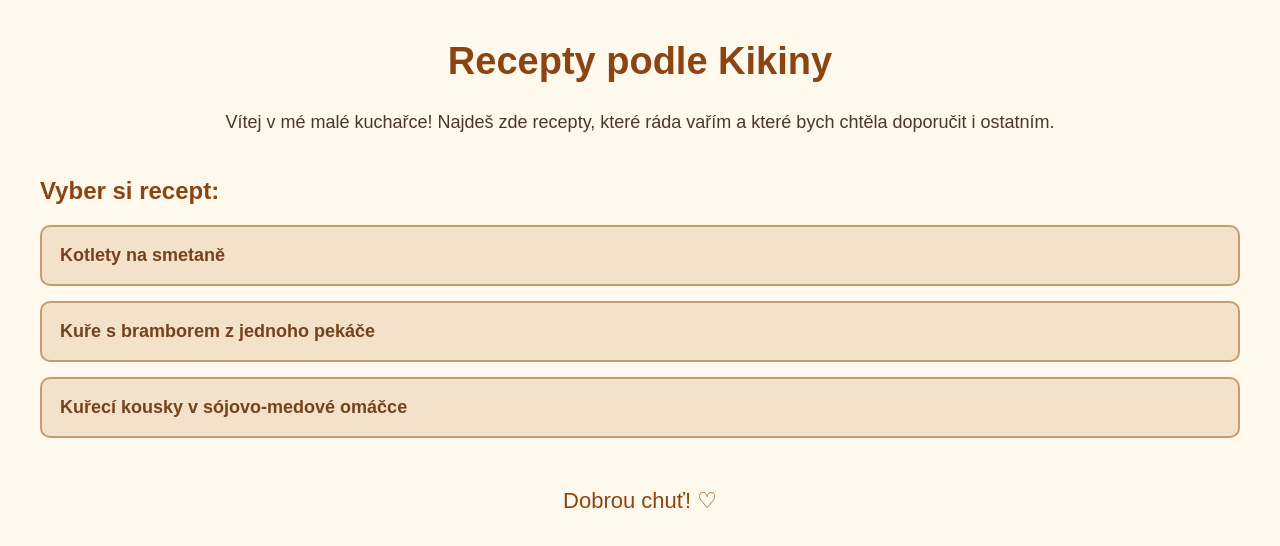
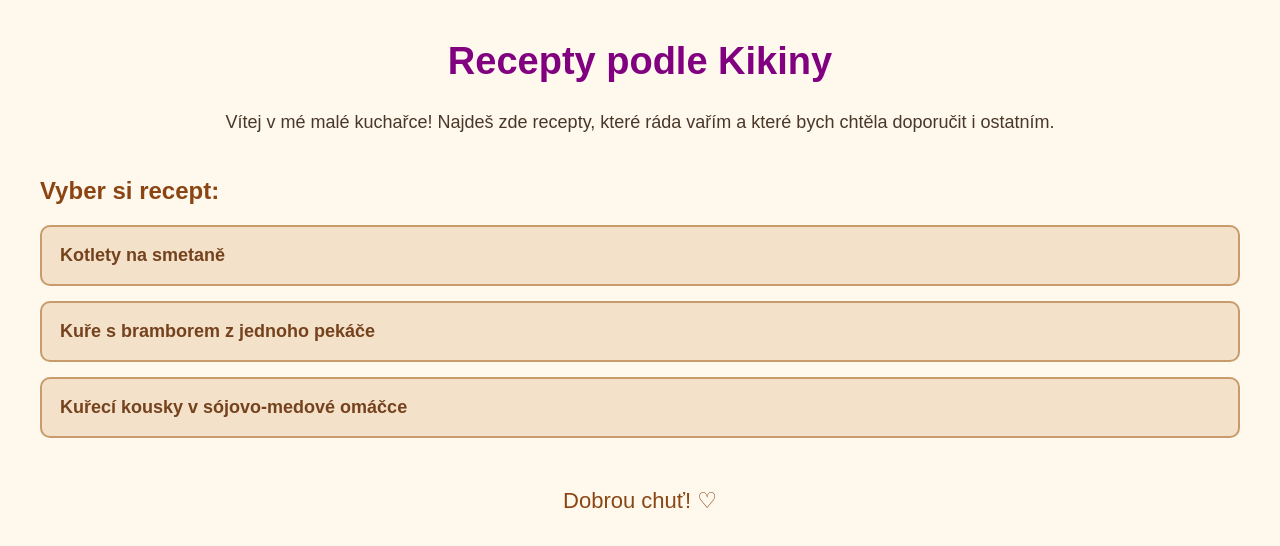
Before and after one commit to Kristynasavelova/weby, a plain HTML site: page index.html in a window 1280 px wide. In both pictures the pointer is over the element "Recepty podle Kikiny". Drawn offline with Linux system fonts and the light colour scheme.

Commit message:
Add hover effect to h1 element

```diff
--- a/styl.css
+++ b/styl.css
@@ -1,6 +1,10 @@
 table{
     border: 5px solid black;
     border-collapse: collapse;
+}
+
+h1:hover{
+    color: purple
 }
 
 h1 {
```
